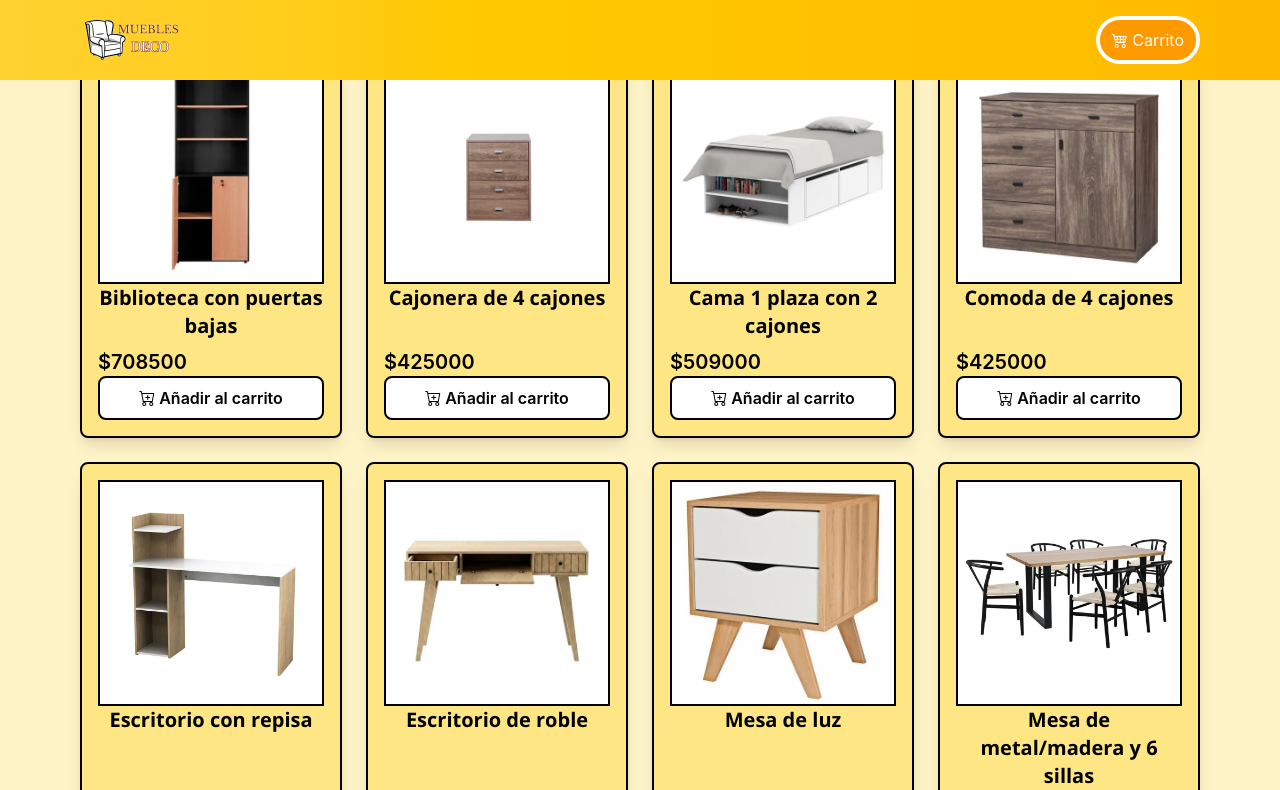
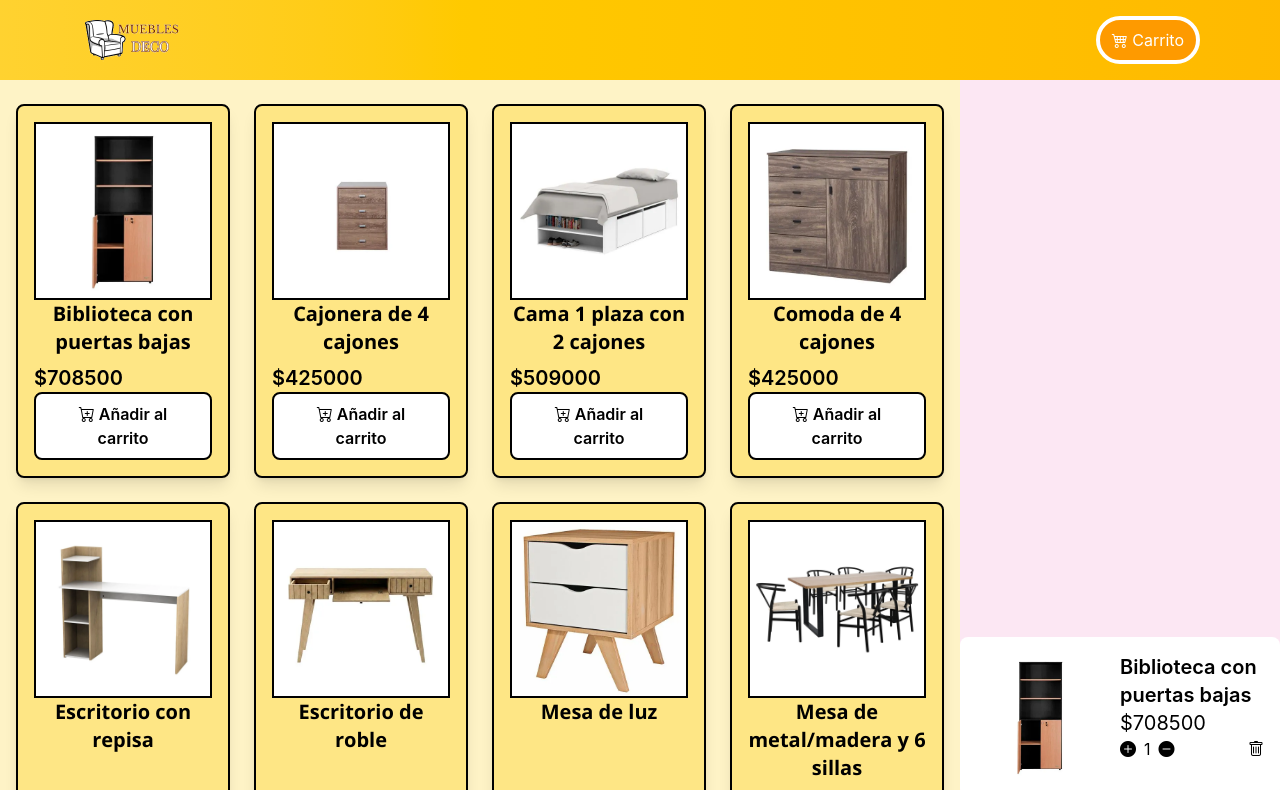
Before and after one commit to VicRamD/repo1_sprint3_mod4, a React (Vite) app: page / in a window 1280 px wide. Shown: the top 790 px of the page. Built offline with nearby package versions, Linux system fonts and the light colour scheme; a web font is replaced by a local one.

Commit message:
diseño estatico del carrito de compras

```diff
--- a/src/components/Cart.jsx
+++ b/src/components/Cart.jsx
@@ -1,7 +1,79 @@
+import { useState } from "react";
+
 const Cart = () => {
-  return (
-    <div>Cart</div>
-  )
+  //El estado para saber si menu hamburguesa para moviles está abierto o no
+    const [isOpen, setIsOpen] = useState(true);
+    //Estados para controlar animaciones del burger-menu-button
+    const [burgerClass, setBurgerClass] = useState('burger-bar unclicked');
+    const [isMenuClicked , setIsMenuClicked] = useState(false);
+
+    const toggleMenu = () => {
+        setIsOpen(!isOpen);
+    }
+
+    const updateMenu = () => {
+        if(!isMenuClicked) {
+            setBurgerClass('burger-bar clicked');
+        } else {
+            setBurgerClass('burger-bar unclicked');
+        }
+        setIsMenuClicked(!isMenuClicked);
+    }
+
+    const doBothChangesFunction = () => {
+        //Despliega o repliega el menú para moviles
+        toggleMenu();
+        //Activa animación relacionada al burger-menu-button
+        updateMenu();
+    }
+
+    return (
+        <div className="relative lg:w-1/4">
+            {/*<div className='h-full w-16 relative z-50 flex flex-col items-start justify-between'
+            onClick={doBothChangesFunction}>
+                <div className={`w-16 h-2 bg-cyan-400 rounded-full my-[0.3em] mb-1 mx-0 box-border ${burgerClass}`}></div>
+                <div className={`w-16 h-2 bg-cyan-400 rounded-full my-[0.3em] mb-1 mx-0 box-border ${burgerClass}`}></div>
+                <div className={`w-16 h-2 bg-cyan-400 rounded-full my-[0.3em] mb-1 mx-0 box-border ${burgerClass}`}></div>
+            </div> */}
+
+            <div className={`fixed top-0 right-0 h-screen w-full lg:static lg:h-full transform
+            ${isOpen ? 'translate-x-0' : 'translate-x-full'} transition-transform duration-300 ease-in-out z-45
+            flex justify-center items-center bg-pink-100`}>
+
+                <div className="bg-white p-4 flex gap-4 rounded-lg w-120">
+                   <img src="/src/assets/furniture/biblioteca-puertas-bajas-oficina.webp" alt="Imagen de biblioteca con puertas bajas"
+                   className="size-32 rounded-md object-cover"/>
+                    <div>
+                        <div className="grow">
+                            {/**Nombre y precio */}
+                            <div className="flex justify-between">
+                                <h3 className="text-xl font-semibold">Biblioteca con puertas bajas</h3>
+                            </div>
+                            {/**Descripción */}
+                            <p className="text-xl">&#36;708500</p>
+                            {/**Cantidad y quitar */}
+                            <div className="flex justify-between">
+                                <div className="flex gap-2">
+                                    <i className="bi bi-plus-circle-fill cursor-pointer hover:text-green-600"></i>
+                                    <p>1</p>
+                                    <i className="bi bi-dash-circle-fill cursor-pointer hover:text-red-600"></i>
+                                </div>
+                                <i className="bi bi-trash cursor-pointer hover:text-red-600"></i>
+                            </div>
+                        </div>
+
+                   </div>
+                </div>
+                <ul className="text-white flex flex-col items-center justify-center space-y-6 mt-6">
+
+                </ul>
+                <div className="flex flex-col items-center justify-center mt-6">
+
+                </div>
+
+            </div>
+        </div>
+    )
 }
 
 export default Cart
--- a/src/components/ProductCard.jsx
+++ b/src/components/ProductCard.jsx
@@ -12,7 +12,7 @@ const ProductCard = ({product}) => {
                 <p className="text-xl font-semibold mt-auto">${product.price}</p>
                 <button className="bg-button-primary hover:bg-amber-40 py-2 px-4 border-2 border-black rounded-lg bg-white
                 w-full font-semibold cursor-pointer transition duration-200 hover:bg-neutral-400" >
-                    <i class="bi bi-cart-plus"></i> Añadir al carrito
+                    <i className="bi bi-cart-plus"></i> Añadir al carrito
                 </button>
             </div>
     </div>
--- a/src/components/ProductList.jsx
+++ b/src/components/ProductList.jsx
@@ -3,7 +3,7 @@ import ProductCard from './ProductCard'
 
 const ProductList = () => {
   return (
-    <div className="bg-amber-100 py-10 flex justify-center">
+    <div className="bg-amber-100 py-10 flex justify-center lg:w-3/4">
         <div className="max-w-6xl mx-auto px-4 grid grid-cols-1 sm:grid-cols-2 md:grid-cols-3 lg:grid-cols-4
         gap-6">
 
--- a/src/components/layout/Header.jsx
+++ b/src/components/layout/Header.jsx
@@ -9,7 +9,7 @@ const Header = () => {
           </a>
           <div>
               <button className='border-4 py-2 px-3 border-white text-white bg-amber-500 cursor-pointer rounded-3xl
-              hover:text-amber-500 hover:bg-white'><i class="bi bi-cart4"></i> Carrito</button>
+              hover:text-amber-500 hover:bg-white'><i className="bi bi-cart4"></i> Carrito</button>
           </div>
       </nav>
     </header>
--- a/src/components/layout/Main.jsx
+++ b/src/components/layout/Main.jsx
@@ -1,9 +1,11 @@
 import ProductList from "../ProductList"
+import Cart from "../Cart"
 
 const Main = () => {
   return (
-    <main>
+    <main className="flex lg:flex-row pt-16">
       <ProductList/>
+      <Cart/>
     </main>
   )
 }
--- a/src/contexts/CartContext.jsx
+++ b/src/contexts/CartContext.jsx
@@ -0,0 +1,4 @@
+import { createContext } from "react";
+
+//Crear el contexto
+const CartContext = createContext();
```
